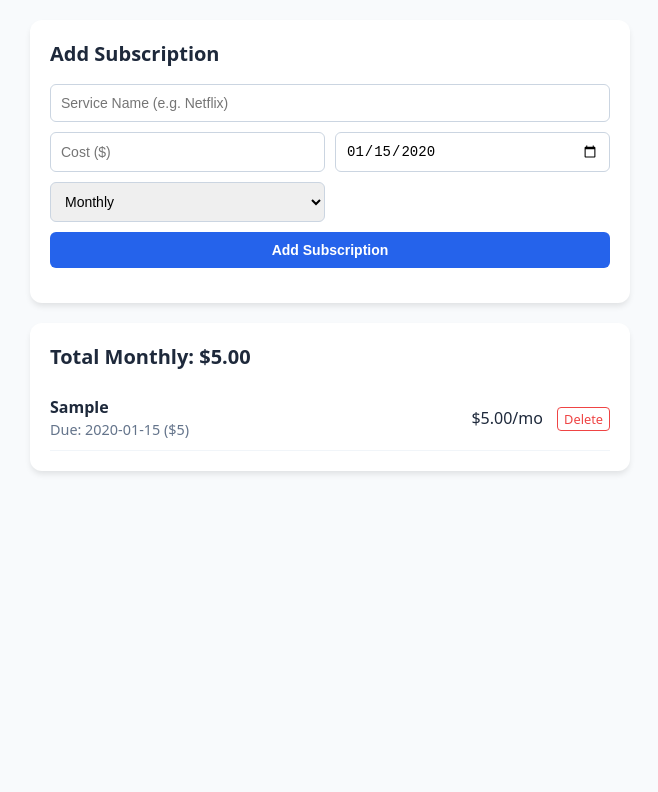
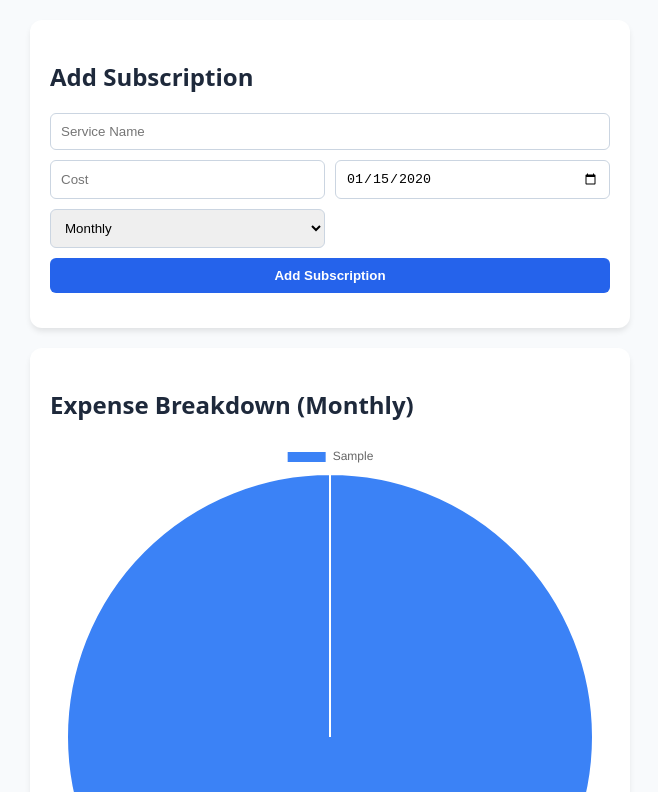
Before and after one commit to gs1804567/sub-tracker., a plain HTML site: page index.html in a window 1280 px wide. Both pictures are taken after typing "Sample", "5", "2020-01-15" into the empty fields and a click on the button "Add Subscription". Shown: the top 792 px of the page, without its empty margins (310-968 px from the left). Drawn offline with nearby package versions, Linux system fonts and the light colour scheme.

Commit message:
Update index.html

```diff
--- a/index.html
+++ b/index.html
@@ -1,24 +1,22 @@
 <!DOCTYPE html>
-<html lang="en">
+<html lang="zh-TW">
 <head>
     <meta charset="UTF-8">
     <meta name="viewport" content="width=device-width, initial-scale=1.0">
-    <title>SubTracker</title>
+    <title>SubTracker + Chart</title>
+    <script src="https://cdn.jsdelivr.net/npm/chart.js"></script>
     <style>
         :root { --primary: #2563eb; --bg: #f8fafc; --card: #ffffff; }
         body { font-family: system-ui, sans-serif; background: var(--bg); margin: 0; padding: 20px; color: #1e293b; }
         .container { max-width: 600px; margin: 0 auto; }
         .card { background: var(--card); padding: 20px; border-radius: 12px; box-shadow: 0 4px 6px -1px rgb(0 0 0 / 0.1); margin-bottom: 20px; }
-        h2 { margin-top: 0; font-size: 1.25rem; }
         .input-group { display: grid; grid-template-columns: 1fr 1fr; gap: 10px; margin-bottom: 15px; }
-        input, select, button { padding: 10px; border: 1px solid #cbd5e1; border-radius: 6px; font-size: 14px; }
+        input, select, button { padding: 10px; border: 1px solid #cbd5e1; border-radius: 6px; }
         input[type="text"] { grid-column: span 2; }
         button { background: var(--primary); color: white; border: none; cursor: pointer; font-weight: 600; grid-column: span 2; }
-        button:hover { background: #1d4ed8; }
-        .summary { display: flex; justify-content: space-between; font-weight: bold; border-top: 2px solid #e2e8f0; pt: 15px; }
-        .sub-item { display: flex; justify-content: space-between; padding: 10px 0; border-bottom: 1px solid #f1f5f9; align-items: center; }
-        .sub-info { font-size: 0.9rem; color: #64748b; }
-        .delete-btn { color: #ef4444; cursor: pointer; font-size: 0.8rem; margin-left: 10px; border: 1px solid #ef4444; padding: 2px 6px; border-radius: 4px; }
+        .sub-item { display: flex; justify-content: space-between; padding: 10px 0; border-bottom: 1px solid #f1f5f9; }
+        .delete-btn { color: #ef4444; cursor: pointer; font-size: 0.8rem; margin-left: 10px; }
+        canvas { max-width: 100%; margin-top: 20px; }
     </style>
 </head>
 <body>
@@ -27,8 +25,8 @@
     <div class="card">
         <h2>Add Subscription</h2>
         <div class="input-group">
-            <input type="text" id="name" placeholder="Service Name (e.g. Netflix)">
-            <input type="number" id="cost" placeholder="Cost ($)">
+            <input type="text" id="name" placeholder="Service Name">
+            <input type="number" id="cost" placeholder="Cost">
             <input type="date" id="date">
             <select id="cycle">
                 <option value="1">Monthly</option>
@@ -39,6 +37,11 @@
     </div>
 
     <div class="card">
+        <h2>Expense Breakdown (Monthly)</h2>
+        <canvas id="myChart"></canvas>
+    </div>
+
+    <div class="card">
         <h2>Total Monthly: <span id="total-monthly">$0.00</span></h2>
         <div id="sub-list"></div>
     </div>
@@ -46,6 +49,7 @@
 
 <script>
     let subs = JSON.parse(localStorage.getItem('mySubs')) || [];
+    let myChart = null;
 
     function addSubscription() {
         const name = document.getElementById('name').value;
@@ -53,12 +57,10 @@
         const date = document.getElementById('date').value;
         const cycle = parseInt(document.getElementById('cycle').value);
 
-        if (!name || !cost || !date) return alert("Please fill all fields");
+        if (!name || isNaN(cost) || !date) return alert("Please fill all fields");
 
         subs.push({ id: Date.now(), name, cost, date, cycle });
         saveAndRender();
-
-        // Clear inputs
         document.getElementById('name').value = '';
         document.getElementById('cost').value = '';
     }
@@ -68,6 +70,26 @@
         saveAndRender();
     }
 
+    function updateChart(labels, data) {
+        const ctx = document.getElementById('myChart').getContext('2d');
+
+        if (myChart) { myChart.destroy(); }
+
+        myChart = new Chart(ctx, {
+            type: 'pie',
+            data: {
+                labels: labels,
+                datasets: [{
+                    data: data,
+                    backgroundColor: [
+                        '#3b82f6', '#ef4444', '#10b981', '#f59e0b', '#8b5cf6', '#ec4899'
+                    ]
+                }]
+            },
+            options: { responsive: true }
+        });
+    }
+
     function saveAndRender() {
         localStorage.setItem('mySubs', JSON.stringify(subs));
         const list = document.getElementById('sub-list');
@@ -75,16 +97,21 @@
 
         list.innerHTML = '';
         let total = 0;
+        let chartLabels = [];
+        let chartData = [];
 
         subs.sort((a, b) => new Date(a.date) - new Date(b.date)).forEach(sub => {
             const monthlyCost = sub.cost / sub.cycle;
             total += monthlyCost;
 
+            chartLabels.push(sub.name);
+            chartData.push(monthlyCost.toFixed(2));
+
             list.innerHTML += `
                 <div class="sub-item">
                     <div>
                         <strong>${sub.name}</strong><br>
-                        <span class="sub-info">Due: ${sub.date} ($${sub.cost})</span>
+                        <small>Due: ${sub.date}</small>
                     </div>
                     <div>
                         $${monthlyCost.toFixed(2)}/mo
@@ -95,10 +122,10 @@
         });
 
         totalEl.innerText = `$${total.toFixed(2)}`;
+        updateChart(chartLabels, chartData);
     }
 
     saveAndRender();
 </script>
-
 </body>
 </html>
```
